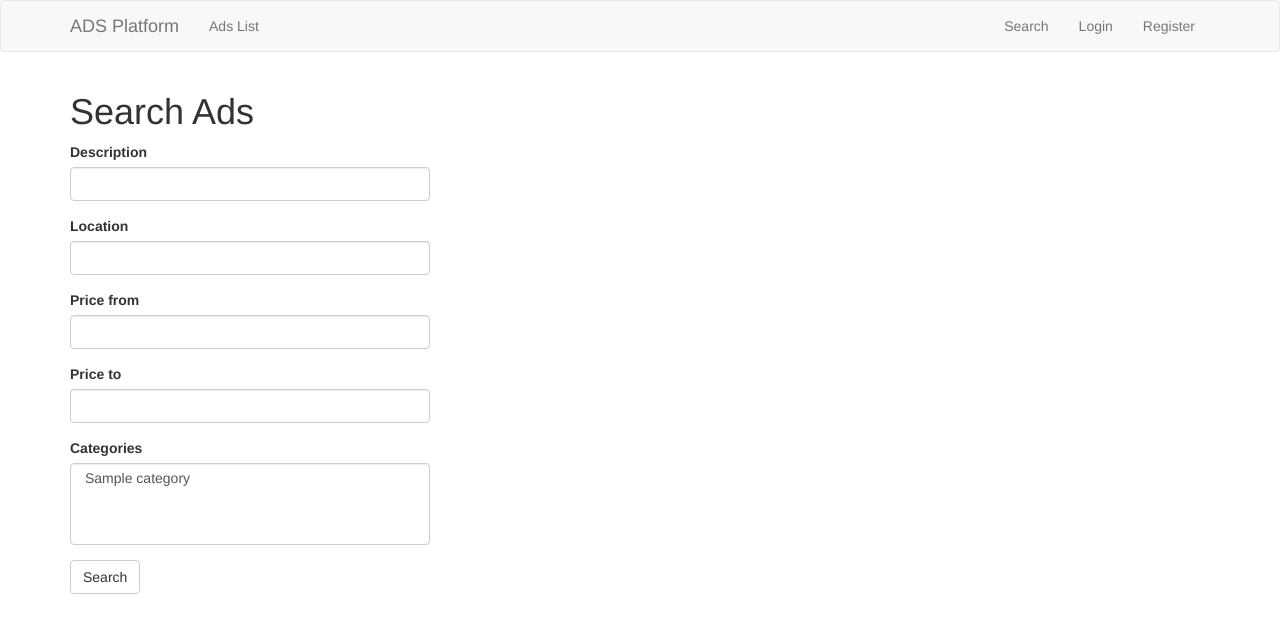
After one commit to BloodScore/ads_platform, a Flask app: page /search_ad in a window 1280 px wide. The commit adds this page. Shown: the top 633 px of the page. Run offline with Flask 2, Linux system fonts and the light colour scheme; tables that the repository leaves empty hold one stand-in row (values such as "Sample post"); parts of the project's set-up code (start-up, migrations or seed data) failed here and were passed over; some libraries are stand-ins or nearby versions.

Commit message:
Added search and paid ads

```diff
--- a/app/platform/forms.py
+++ b/app/platform/forms.py
@@ -1,5 +1,5 @@
 from flask_wtf import FlaskForm
-from wtforms import StringField, TextField, SelectMultipleField, SubmitField
+from wtforms import StringField, TextField, SelectMultipleField, SubmitField, IntegerField
 from wtforms.validators import DataRequired
 
 
@@ -7,5 +7,21 @@ class AdCreationForm(FlaskForm):
     text_description = TextField('Description', validators=[DataRequired()])
     location = StringField('Location', validators=[DataRequired()])
     price = StringField('Price', validators=[DataRequired()])
+    categories = SelectMultipleField('Categories', choices=[], validators=[DataRequired()])
+    submit = SubmitField('Create Ad')
+
+
+class SearchForm(FlaskForm):
+    text_description = TextField('Description')
+    location = StringField('Location')
+    price_from = StringField('Price from')
+    price_to = StringField('Price to')
     categories = SelectMultipleField('Categories', choices=[])
-    submit = SubmitField('Create Ad')
+    submit = SubmitField('Search')
+
+
+class PaymentForm(FlaskForm):
+    card_number = StringField('Card Number')
+    exp_date = StringField('Expiration Date')
+    cvv = IntegerField('CVV-code')
+    submit = SubmitField('Make payment')
--- a/app/platform/models.py
+++ b/app/platform/models.py
@@ -27,9 +27,10 @@ class Ad(SurrogatePK, Model):
     user_id = Column(db.Integer, db.ForeignKey('users.id'))
     text_description = Column(db.Text, nullable=False)
     location = Column(db.String(100), nullable=False)
-    price = Column(db.String(100), nullable=False)
+    price = Column(db.Integer, nullable=False)
     user_phone_number = Column(db.String(100), nullable=True)
     categories = relationship('Category', secondary=ad_category_table, back_populates='ads')
+    is_paid = Column(db.Boolean, default=False)
 
     def __init__(self, **kwargs):
         db.Model.__init__(self, **kwargs)
--- a/app/platform/routes.py
+++ b/app/platform/routes.py
@@ -6,7 +6,7 @@ from flask_login import current_user, login_required
 from app.auth.models import User
 from app.platform import platform_bp
 from app.platform.models import Ad, Category
-from app.platform.forms import AdCreationForm
+from app.platform.forms import AdCreationForm, SearchForm, PaymentForm
 
 
 @platform_bp.before_request
@@ -24,7 +24,7 @@ def index():
     prev_url = url_for('platform.index', page=ads.prev_num) if ads.has_prev else None
     return render_template(
         'platform/index.html',
-        ads=ads.items,
+        ads=sorted(ads.items, key=lambda ad: ad.is_paid, reverse=True),
         next_url=next_url,
         prev_url=prev_url
     )
@@ -41,7 +41,7 @@ def profile(username):
     return render_template(
         'platform/profile.html',
         user=user,
-        ads=ads.items,
+        ads=sorted(ads.items, key=lambda ad: ad.is_paid, reverse=True),
         next_url=next_url,
         prev_url=prev_url
     )
@@ -49,7 +49,7 @@ def profile(username):
 
 @platform_bp.route('/deactivate_account', methods=['GET', 'POST'])
 @login_required
-def deactivate_account():
+def deactivate_account():   # todo Delete related ads
     current_user.update(is_active=False)
     flash('Your account has been deactivated.')
     return redirect(url_for('auth.logout'))
@@ -81,7 +81,62 @@ def create_ad():
 
 @platform_bp.route('/delete_ad/<ad_id>', methods=['GET', 'POST'])
 @login_required
-def delete_add(ad_id):
+def delete_ad(ad_id):
     Ad.get_by_id(ad_id).delete()
     flash('Ad was deleted.')
     return redirect(url_for('platform.profile', username=current_user.username))
+
+
+@platform_bp.route('/search_ad', methods=['GET', 'POST'])
+def search_ad():
+    form = SearchForm()
+    form.categories.choices = [(category.name, category.name) for category in Category.query.all()]
+
+    if form.validate_on_submit():
+        ads = Ad.query
+
+        if form.text_description.data:
+            ads = ads.filter(Ad.text_description.contains(form.text_description.data))
+        if form.location.data:
+            ads = ads.filter(Ad.location.contains(form.location.data))
+        if form.price_from.data:
+            ads = ads.filter(Ad.price >= form.price_from.data)
+        if form.price_to.data:
+            ads = ads.filter(Ad.price <= form.price_to.data)
+
+        filtered_ads = []
+
+        if form.categories.data:
+            for ad in ads.all():
+                categories_match = [category in [c.name for c in ad.categories] for category in form.categories.data]
+                if False not in categories_match:
+                    filtered_ads.append(ad)
+
+        return render_template(
+            'platform/index.html',
+            user=current_user,
+            ads=sorted(filtered_ads, key=lambda ad: ad.is_paid, reverse=True) if form.categories.data else sorted(ads.all(), key=lambda ad: ad.is_paid, reverse=True)
+        )
+
+    return render_template('platform/search_ad.html', title='Search', form=form)
+
+
+@platform_bp.route('/make_payment/<ad_id>', methods=['GET', 'POST'])
+@login_required
+def make_payment(ad_id):
+    form = PaymentForm()
+
+    if form.validate_on_submit():
+        Ad.get_by_id(ad_id).update(is_paid=True)
+        flash('Ad is paid now.')
+        return redirect(url_for('platform.profile', username=current_user.username))
+
+    return render_template('platform/make_payment.html', title='Make Payment', form=form)
+
+
+@platform_bp.route('/cancel_payment/<ad_id>', methods=['GET', 'POST'])
+@login_required
+def cancel_payment(ad_id):
+    Ad.get_by_id(ad_id).update(is_paid=False)
+    flash('Ad\'s payment was cancelled.')
+    return redirect(url_for('platform.profile', username=current_user.username))
--- a/app/templates/platform/base.html
+++ b/app/templates/platform/base.html
@@ -27,19 +27,13 @@
             </div>
             <div class="collapse navbar-collapse" id="bs-example-navbar-collapse-1">
                 <ul class="nav navbar-nav">
-                    <li><a href="{{ url_for('platform.index') }}">Home</a></li>
+                    <li><a href="{{ url_for('platform.index') }}">Ads List</a></li>
                     {% if current_user.roles and current_user.roles[0].name == 'admin' %}
                         <li><a href="{{ url_for('admin.index') }}">Admin page</a></li>
                     {% endif %}
                 </ul>
-                {% if g.search_form %}
-                    <form class="navbar-form navbar-left" method="get" action="{{ url_for('platform.search') }}">
-                        <div class="form-group">
-                            {{ g.search_form.q(size=20, class='form-control', placeholder=g.search_form.q.label.text) }}
-                        </div>
-                    </form>
-                {% endif %}
                 <ul class="nav navbar-nav navbar-right">
+                    <li><a href="{{ url_for('platform.search_ad') }}">Search</a></li>
                     {% if current_user.is_anonymous %}
                         <li><a href="{{ url_for('auth.login') }}">Login</a></li>
                         <li><a href="{{ url_for('auth.register') }}">Register</a></li>
--- /dev/null
+++ b/app/templates/platform/search_ad.html
@@ -0,0 +1,12 @@
+{% extends 'platform/base.html' %}
+{% import 'bootstrap/wtf.html' as wtf %}
+
+{% block app_content %}
+    <h1>Search Ads</h1>
+    <div class="row">
+        <div class="col-md-4">
+            {{ wtf.quick_form(form) }}
+        </div>
+    </div>
+    <br>
+{% endblock %}
```
Also changed, not shown: app/templates/platform/_ad.html (deleted, +0 -22 lines), app/templates/platform/_free_ad.html (added, +34 -0 lines), app/templates/platform/_paid_ad.html (added, +34 -0 lines), app/templates/platform/index.html (+9 -7 lines), app/templates/platform/make_payment.html (added, +12 -0 lines), app/templates/platform/profile.html (+11 -2 lines), migrations/versions/3a190600d3b9_.py (added, +28 -0 lines), migrations/versions/e1914da6e4e1_.py (added, +28 -0 lines), migrations/versions/e85381752bc1_.py (added, +28 -0 lines).
